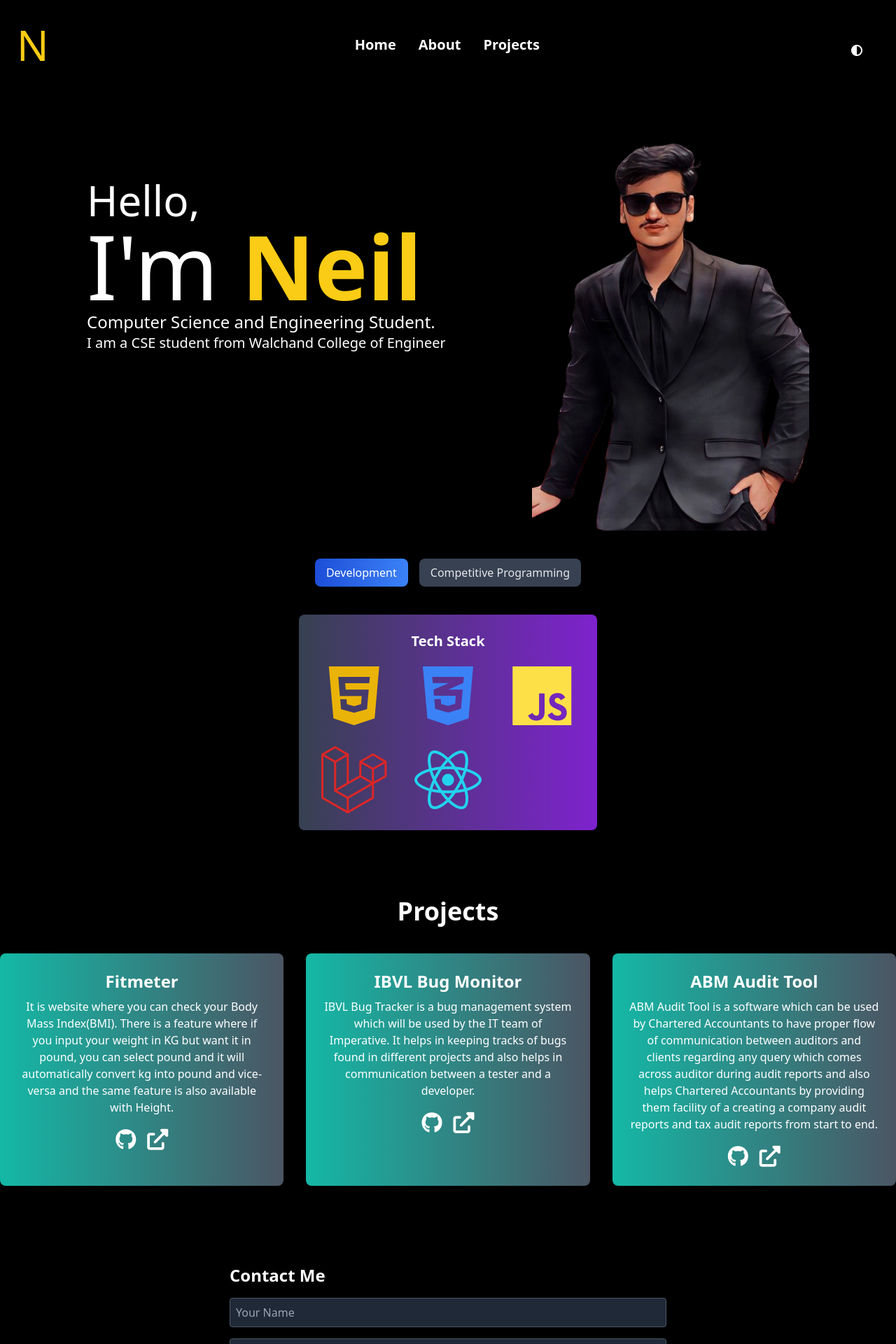
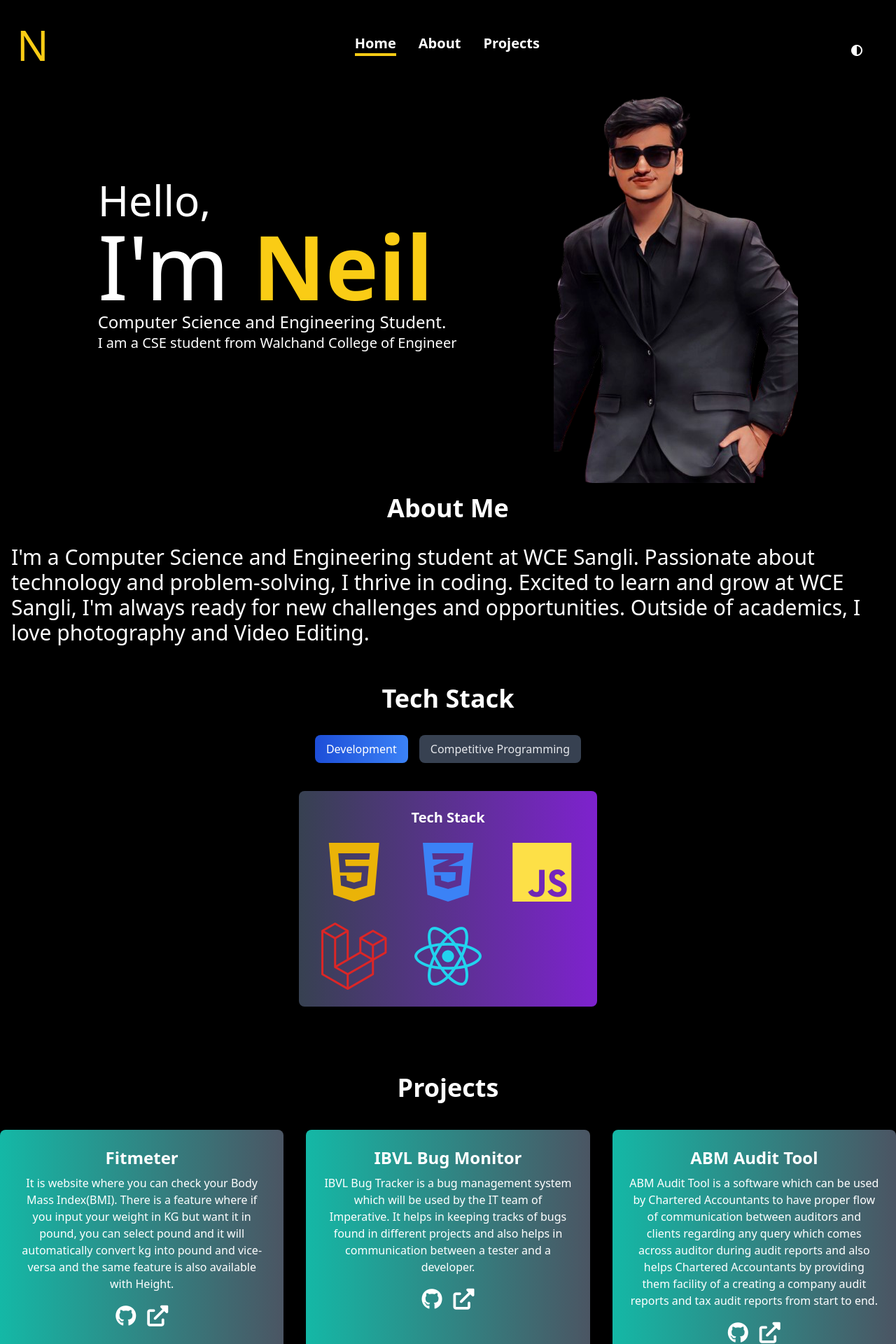
Before and after one commit to NeilSulhyan10/Portfolio, a React (Vite) app: page / in a window 1280 px wide. Shown: the top 1920 px of the page at 70% size. Built offline with nearby package versions, Linux system fonts and the light colour scheme.

Commit message:
pakka aaj ka last

```diff
--- a/src/App.jsx
+++ b/src/App.jsx
@@ -1,27 +1,51 @@
-import React from "react";
+import React, { useRef, useState } from "react";
 import useDarkMode from "./useDarkMode";
 import Hero from "./Hero";
 import Footer from "./Footer";
 import Projects from "./Projects";
+import Tech from "./Tech.jsx";
 
 export default function App() {
   const [colorTheme, setTheme] = useDarkMode();
+  const [activeSection, setActiveSection] = useState("home");
+  const homeRef = useRef(null);
+  const projectsRef = useRef(null);
+  const aboutRef = useRef(null);
+
+  const scrollToSection = (sectionRef, section) => {
+    sectionRef.current.scrollIntoView({ behavior: "smooth" });
+    setActiveSection(section);
+  };
 
   return (
     <>
       <div className="min-h-screen bg-white dark:bg-black">
         <div className="text-black dark:text-white flex justify-between items-center p-6">
           <div>
-            <p className="text-6xl sm:text-6xl text-blue-800 dark:text-yellow-400">N</p>
+            <p className="text-6xl sm:text-6xl text-blue-800 dark:text-yellow-400">
+              N
+            </p>
           </div>
-          <div className="md:flex space-x-8 mt-6 ml-4 md:mt-0">
-            <a href="#" className="text-xl font-bold">
+          <div className="md:flex space-x-8 mt-6 ml-4 md:mt-0 relative">
+            <a
+              href="#"
+              className={`text-xl font-bold ${activeSection === "home" ? 'border-b-4 border-blue-800 dark:border-yellow-400' : ''}`}
+              onClick={() => scrollToSection(homeRef, "home")}
+            >
               Home
             </a>
-            <a href="#" className="text-xl font-bold">
+            <a
+              href="#"
+              className={`text-xl font-bold ${activeSection === "about" ? 'border-b-4 border-blue-800 dark:border-yellow-400' : ''}`}
+              onClick={() => scrollToSection(aboutRef, "about")}
+            >
               About
             </a>
-            <a href="#" className="text-xl font-bold">
+            <a
+              href="#"
+              className={`text-xl font-bold ${activeSection === "projects" ? 'border-b-4 border-blue-800 dark:border-yellow-400' : ''}`}
+              onClick={() => scrollToSection(projectsRef, "projects")}
+            >
               Projects
             </a>
           </div>
@@ -34,8 +58,27 @@ export default function App() {
             </button>
           </div>
         </div>
-        <Hero />
-        <Projects />
+        <div ref={homeRef}>
+          <Hero />
+        </div>
+        <div ref={aboutRef}>
+          <div>
+            <h1 className="mt-4 text-4xl text-center mb-4 font-bold dark:text-white">
+              About Me
+            </h1>
+            <p className="text-lg font-light p-4 dark:text-white md:text-3xl">
+              I'm a Computer Science and Engineering student at WCE Sangli.
+              Passionate about technology and problem-solving, I thrive in
+              coding. Excited to learn and grow at WCE Sangli, I'm always ready
+              for new challenges and opportunities. Outside of academics, I love
+              photography and Video Editing.
+            </p>
+          </div>
+        </div>
+        <Tech />
+        <div ref={projectsRef}>
+          <Projects />
+        </div>
         <Footer />
       </div>
     </>
--- a/src/Footer.jsx
+++ b/src/Footer.jsx
@@ -73,7 +73,7 @@ export default function Footer() {
               href="https://instagram.com"
               target="_blank"
               rel="noopener noreferrer"
-              className="text-gray-400 hover:text-pink-600"
+              className="text-gray-400 text-pink-600"
             >
               <i className="fab fa-instagram text-3xl"></i>
             </a>
@@ -81,7 +81,7 @@ export default function Footer() {
               href="https://linkedin.com"
               target="_blank"
               rel="noopener noreferrer"
-              className="text-gray-400 hover:text-blue-600"
+              className="text-gray-400 text-blue-600"
             >
               <i className="fab fa-linkedin text-3xl"></i>
             </a>
@@ -89,7 +89,7 @@ export default function Footer() {
               href="https://github.com"
               target="_blank"
               rel="noopener noreferrer"
-              className="text-gray-400 hover:text-gray-500"
+              className="text-gray-400 text-gray-500"
             >
               <i className="fab fa-github text-3xl"></i>
             </a>
--- a/src/Hero.jsx
+++ b/src/Hero.jsx
@@ -1,11 +1,6 @@
-import { useState } from "react";
 import photo from "./assets/photo.png";
-import c from "./assets/c.png";
-import cpp from "./assets/cpp.png";
 
 export default function Hero() {
-  const [activeSection, setActiveSection] = useState("development");
-
   return (
     <>
       <div className="flex flex-col md:flex-row justify-evenly">
@@ -34,67 +29,7 @@ export default function Hero() {
           />
         </div>
       </div>
-      <div className="mt-10">
-        <div className="flex justify-center space-x-4 flex-wrap">
-          <button
-            onClick={() => setActiveSection("development")}
-            className={`px-4 py-2 rounded-lg transition-colors duration-300 ${
-              activeSection === "development"
-                ? "bg-gradient-to-r from-blue-700 to-blue-500 text-white"
-                : "bg-gray-300 dark:bg-gray-700 dark:text-gray-200"
-            }`}
-          >
-            Development
-          </button>
-          <button
-            onClick={() => setActiveSection("competitive")}
-            className={`px-4 py-2 rounded-lg transition-colors duration-300 ${
-              activeSection === "competitive"
-                ? "bg-gradient-to-r from-blue-700 to-blue-500 text-white"
-                : "bg-gray-300 dark:bg-gray-700 dark:text-gray-200"
-            }`}
-          >
-            Competitive Programming
-          </button>
-        </div>
 
-        <div className="mt-10 flex flex-wrap justify-center space-x-4 space-y-4">
-          {activeSection === "development" ? (
-            <>
-              <div className="bg-gradient-to-r from-blue-800 to-purple-700 dark:bg-gradient-to-r from-gray-700 to-gray-600 rounded-lg shadow-xl p-6 text-white w-full md:w-1/2 lg:w-1/3 transition-transform transform hover:scale-105 mb-4">
-                <h2 className="text-xl font-semibold mb-4 text-center">
-                  Tech Stack
-                </h2>
-                <div className="grid grid-cols-3 gap-6 justify-items-center mt-4">
-                  <i className="fab fa-html5 text-8xl text-yellow-500"></i>
-                  <i className="fab fa-css3-alt text-8xl text-blue-500"></i>
-                  <i className="fab fa-js text-8xl text-yellow-300"></i>
-                  <i className="fab fa-laravel text-8xl text-red-600"></i>
-                  <i className="fab fa-react text-8xl text-cyan-400"></i>
-                </div>
-              </div>
-            </>
-          ) : (
-            <>
-              <div className="bg-gradient-to-r from-green-500 to-teal-400 dark:bg-gradient-to-r from-gray-700 to-gray-600 rounded-lg shadow-xl p-6 text-white w-full md:w-1/2 lg:w-1/3 transition-transform transform hover:scale-105 mb-4">
-                <h2 className="text-xl font-semibold mb-4 text-center">
-                  Tech Stack
-                </h2>
-                <div className="flex justify-center mt-4">
-                  <img
-                    src={c}
-                    className="w-44 h-44 transition-transform transform hover:scale-110"
-                  />
-                  <img
-                    src={cpp}
-                    className="w-44 h-44 transition-transform transform hover:scale-110"
-                  />
-                </div>
-              </div>
-            </>
-          )}
-        </div>
-      </div>
     </>
   );
 }
--- /dev/null
+++ b/src/Tech.jsx
@@ -0,0 +1,75 @@
+import { useState } from "react";
+import c from "./assets/c.png";
+import cpp from "./assets/cpp.png";
+
+export default function Tech() {
+  const [activeSection, setActiveSection] = useState("development");
+
+  return (
+    <>
+      <div className="mt-10">
+        <h2 className="text-4xl font-bold text-center dark:text-white mb-8">
+          Tech Stack
+        </h2>
+        <div className="flex justify-center space-x-4 flex-wrap">
+          <button
+            onClick={() => setActiveSection("development")}
+            className={`px-4 py-2 rounded-lg transition-colors duration-300 ${
+              activeSection === "development"
+                ? "bg-gradient-to-r from-blue-700 to-blue-500 text-white"
+                : "bg-gray-300 dark:bg-gray-700 dark:text-gray-200"
+            }`}
+          >
+            Development
+          </button>
+          <button
+            onClick={() => setActiveSection("competitive")}
+            className={`px-4 py-2 rounded-lg transition-colors duration-300 ${
+              activeSection === "competitive"
+                ? "bg-gradient-to-r from-blue-700 to-blue-500 text-white"
+                : "bg-gray-300 dark:bg-gray-700 dark:text-gray-200"
+            }`}
+          >
+            Competitive Programming
+          </button>
+        </div>
+        <div className="mt-10 flex flex-wrap justify-center space-x-4 space-y-4">
+          {activeSection === "development" ? (
+            <>
+              <div className="bg-gradient-to-r from-blue-800 to-purple-700 dark:bg-gradient-to-r from-gray-700 to-gray-600 rounded-lg shadow-xl p-6 text-white w-full md:w-1/2 lg:w-1/3 transition-transform transform hover:scale-105 mb-4">
+                <h2 className="text-xl font-semibold mb-4 text-center">
+                  Tech Stack
+                </h2>
+                <div className="grid grid-cols-3 gap-6 justify-items-center mt-4">
+                  <i className="fab fa-html5 text-8xl text-yellow-500"></i>
+                  <i className="fab fa-css3-alt text-8xl text-blue-500"></i>
+                  <i className="fab fa-js text-8xl text-yellow-300"></i>
+                  <i className="fab fa-laravel text-8xl text-red-600"></i>
+                  <i className="fab fa-react text-8xl text-cyan-400"></i>
+                </div>
+              </div>
+            </>
+          ) : (
+            <>
+              <div className="bg-gradient-to-r from-green-500 to-teal-400 dark:bg-gradient-to-r from-gray-700 to-gray-600 rounded-lg shadow-xl p-6 text-white w-full md:w-1/2 lg:w-1/3 transition-transform transform hover:scale-105 mb-4">
+                <h2 className="text-xl font-semibold mb-4 text-center">
+                  Tech Stack
+                </h2>
+                <div className="flex justify-center mt-4">
+                  <img
+                    src={c}
+                    className="w-44 h-44 transition-transform transform hover:scale-110"
+                  />
+                  <img
+                    src={cpp}
+                    className="w-44 h-44 transition-transform transform hover:scale-110"
+                  />
+                </div>
+              </div>
+            </>
+          )}
+        </div>
+      </div>
+    </>
+  );
+}
```
Also changed, not shown: src/assets/photo.png.
